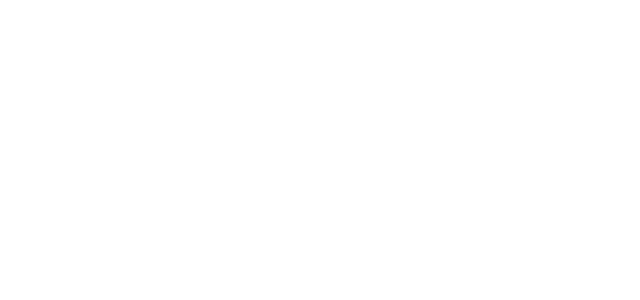
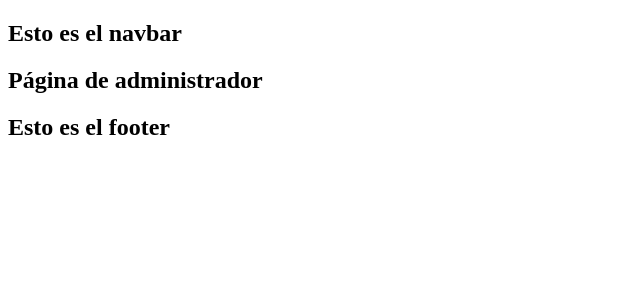
Before and after one commit to rollingcodeschool/crudCafe-react2, a React (Vite) app: page /administrador in a window 1280 px wide. Shown: the top 300 px of the page, without its empty margins (0-640 px from the left). Built offline with nearby package versions, Linux system fonts and the light colour scheme.

Commit message:
agregamos las rutas con react-router para el componente principal, administrador y error404

```diff
--- /dev/null
+++ b/db.json
@@ -0,0 +1,13 @@
+{
+    "productos":[
+        {
+            "nombreProducto": "té",
+            "precio": 800,
+            "imagen":"",
+            "categoria": "Infusiones",
+            "descripcion_breve":"Un té común",
+            "descripcion_amplia": "Mas datos sobre el té común",
+            "id": "ab1"
+        }
+    ]
+}
--- a/package.json
+++ b/package.json
@@ -13,7 +13,8 @@
     "bootstrap": "^5.3.3",
     "react": "^18.3.1",
     "react-bootstrap": "^2.10.7",
-    "react-dom": "^18.3.1"
+    "react-dom": "^18.3.1",
+    "react-router": "^7.0.2"
   },
   "devDependencies": {
     "@eslint/js": "^9.17.0",
--- a/src/App.jsx
+++ b/src/App.jsx
@@ -1,10 +1,24 @@
+import { BrowserRouter, Routes, Route } from 'react-router'
+import Inicio from './components/pages/Inicio'
+import Administrador from './components/pages/Administrador'
+import Menu from './components/common/Menu'
+import Footer from './components/common/Footer'
+import Error404 from './components/pages/Error404'
 import './App.css'
 
 function App() {
 
   return (
     <>
-
+     <BrowserRouter>
+     <Menu></Menu>
+      <Routes>
+        <Route path='/' element={<Inicio/>}/>
+        <Route path='/administrador' element={<Administrador/>}/>
+        <Route path='*' element={<Error404/>}/>
+      </Routes>
+      <Footer></Footer>
+     </BrowserRouter>
     </>
   )
 }
--- /dev/null
+++ b/src/components/common/Footer.jsx
@@ -0,0 +1,9 @@
+const Footer = () => {
+    return (
+        <div>
+            <h2>Esto es el footer</h2>
+        </div>
+    );
+};
+
+export default Footer;
--- /dev/null
+++ b/src/components/common/Menu.jsx
@@ -0,0 +1,9 @@
+const Menu = () => {
+    return (
+        <div>
+            <h2>Esto es el navbar</h2>
+        </div>
+    );
+};
+
+export default Menu;
--- /dev/null
+++ b/src/components/pages/Administrador.jsx
@@ -0,0 +1,9 @@
+const Administrador = () => {
+    return (
+        <div>
+            <h2>Página de administrador</h2>
+        </div>
+    );
+};
+
+export default Administrador;
--- /dev/null
+++ b/src/components/pages/Error404.jsx
@@ -0,0 +1,9 @@
+const Error404 = () => {
+    return (
+        <div>
+            <h2>Aqui va el maquetado del error</h2>
+        </div>
+    );
+};
+
+export default Error404;
--- /dev/null
+++ b/src/components/pages/Inicio.jsx
@@ -0,0 +1,9 @@
+const Inicio = () => {
+    return (
+        <div>
+            <h2>Pagina de inicio</h2>
+        </div>
+    );
+};
+
+export default Inicio;
```
Also changed, not shown: 1 other file (tests, documents, lock files or other folders).
